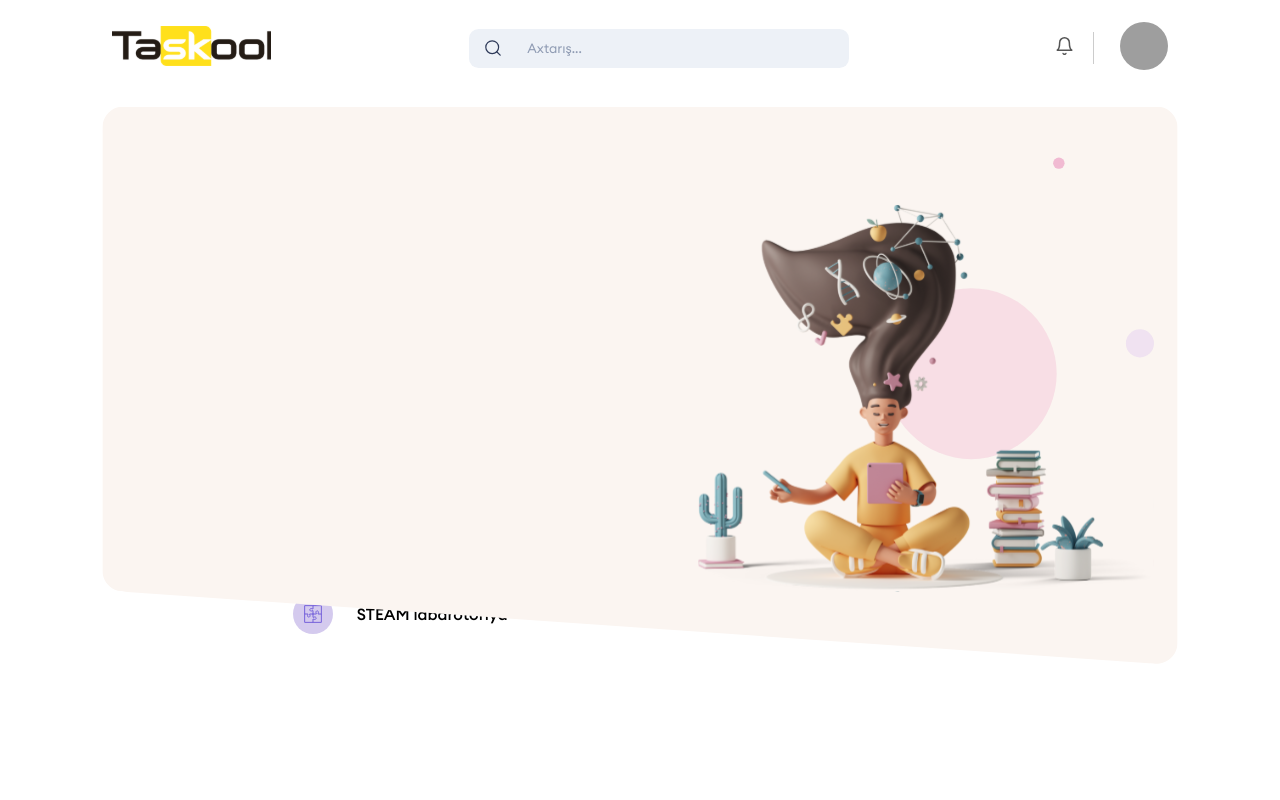
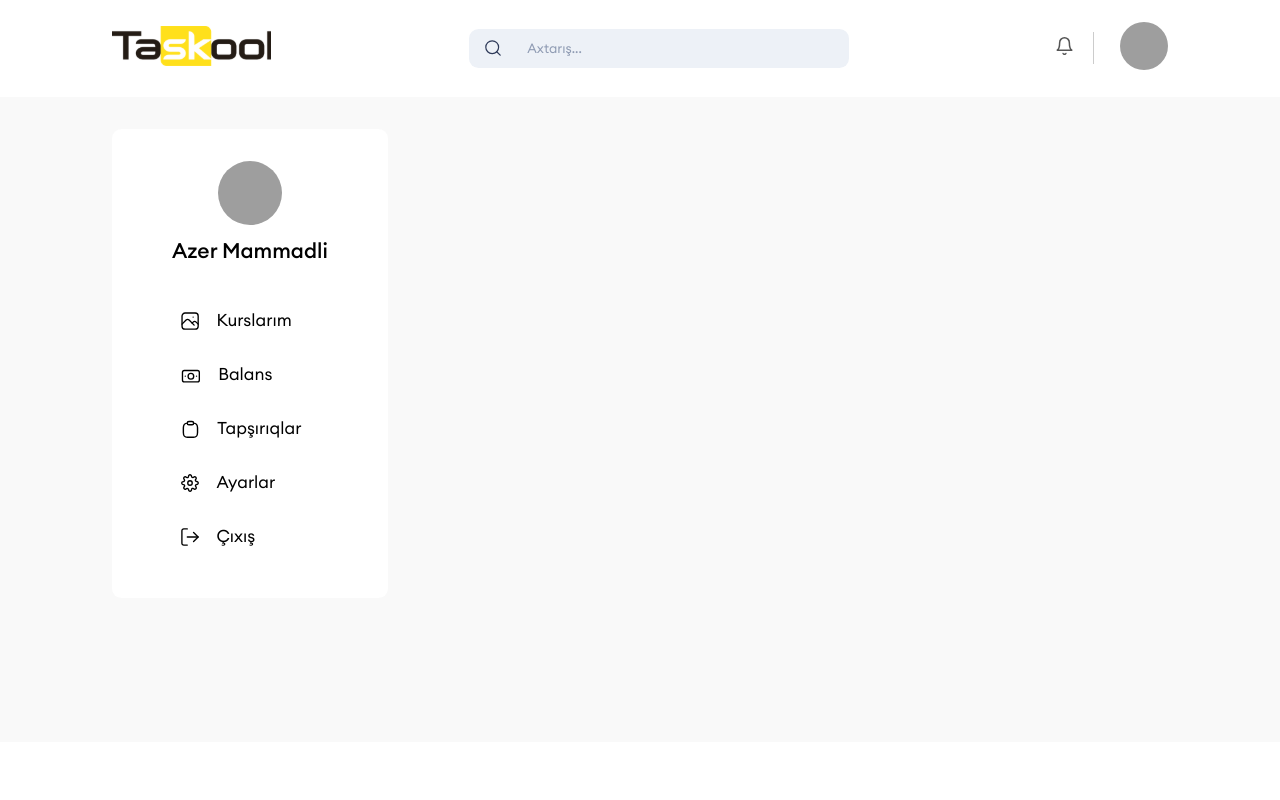
Before and after one commit to fazil-work/taskilled, a React (Create React App) app: page / in a window 1280 px wide. Shown: the top 800 px of the page. Built offline with nearby package versions, Linux system fonts and the light colour scheme; grey boxes are pictures that could not be loaded.

Commit message:
Removed the home page, I will push it once it's done

```diff
--- a/src/App.js
+++ b/src/App.js
@@ -1,13 +1,12 @@
 import styled from "styled-components";
-import { BrowserRouter, Routes, Route, useLocation } from "react-router-dom";
+import { BrowserRouter, Routes, Route } from "react-router-dom";
 import UserSettings from "./Pages/UserSettings";
 import { Navbar } from "./Components/Navbar";
 import { Sidebar } from "./Components/Sidebar";
 import { Footer } from "./Components/Footer";
 import { ConsultantProfile } from "./Pages/ConsultantProfile";
 import { ConsultantAssignments } from "./Pages/ConsultantAssignments";
-import { Home } from "./Pages/Home";
-import { CreateAssignment } from "./Components/CreateAssignment";
+import { CreateAssignment } from "./Pages/CreateAssignment";
 import { Notifications } from "./Components/Notifications";
 
 function App() {
@@ -20,7 +19,9 @@ function App() {
             element={
               <>
                 <Navbar />
-                <Home />
+                <div className="mid">
+                  <Sidebar />
+                </div>
                 <Footer extended />
               </>
             }
--- a/src/Components/CreateAssignment.jsx
+++ b/src/Pages/CreateAssignment.jsx
@@ -1,7 +1,7 @@
 import { Link } from "react-router-dom"
 import styled from "styled-components"
 import { ArrowChevron, BookSaved, Chart, Eye1, Gallery2, Receipt, Star, Text, User, Video } from "../Assets/SVGs/icons"
-import { Calendar } from "./Calendar/Calendar"
+import { Calendar } from "../Components/Calendar/Calendar"
 
 export const CreateAssignment = () => {
   return (
--- a/src/Pages/Home.jsx
+++ /dev/null
@@ -1,135 +0,0 @@
-import { Link } from "react-router-dom"
-import { Arrow } from "../Assets/SVGs/icons"
-import styled from "styled-components"
-import intro from "../Assets/SVGs/xx.svg"
-import achievement from "../Assets/SVGs/achievement.svg"
-import book2 from "../Assets/SVGs/book2.svg"
-import puzzle from "../Assets/SVGs/puzzle.svg"
-import robots from "../Assets/SVGs/robots.svg"
-import figures3 from "../Assets/SVGs/figures3.svg"
-
-export const Home = () => {
-  return (
-    <HomeStyle>
-      <div className="first">
-        <div className="bg">
-          <img src={intro} alt="" />
-        </div>
-        <div className="intro">
-          <div className="move">
-            <h1>Biliyi praktika edərək öyrən</h1>
-            <p>Build skills with courses. Learning is a lasting investment. Get started on your goals today. Continue using the buttons below</p>
-            <div className="links">
-              <Link to="/">
-                <div>
-                  <img src={book2} alt="" />
-                  <p>Təlim programı</p>
-                </div>
-              </Link>
-              <Link to="/">
-                <div>
-                  <img src={achievement} alt="" />
-                  <p>Təlim programı</p>
-                </div>
-              </Link>
-              <Link to="/">
-                <div className="steam">
-                  <img src={puzzle} alt="" />
-                  <p>STEAM labarotoriya</p>
-                </div>
-                <span>{Arrow(.8, "#7561da")}</span>
-              </Link>
-            </div>
-          </div>
-        </div>
-        <div className="empty"></div>
-      </div>
-      <div className="second">
-        <div className="bg">
-          <div className="bgx">
-            <img src={robots} alt="" />
-          </div>
-          <div className="bgx">
-            <img src={figures3} alt="" />
-          </div>
-        </div>
-      </div>
-      <div className="third"></div>
-      <div className="forth"></div>
-      <div className="newsletter"></div>
-    </HomeStyle>
-  )
-}
-
-const HomeStyle = styled.div`
-  background-color: #fff;
-  .first{
-    display: grid;
-    grid-template-columns: 2fr 1fr;
-    grid-gap: 0;
-    margin: 0 auto;
-    width: 80%;
-    height: auto;
-    margin-bottom: 10rem;
-    .intro{
-      width: 55%;
-      margin: 0 auto;
-      margin-top: 6rem;
-      .move{
-        .links{
-          margin-top: 3rem;
-        }
-        a{
-          display: flex;
-          align-items: center;
-          background-color: #fff;
-          margin: 1rem 0;
-          max-width: 400px;
-          border-radius: 0.5rem;
-          padding: .7rem .7rem;
-          text-decoration: none;
-          color: #000;
-          font-weight: 500;
-          justify-content: space-between;
-          div{
-            display: flex;
-            align-items: center;
-          }
-          span{
-            margin: 0 1rem;
-            margin-top: .2rem;
-          }
-          p{
-            margin: 0 1.5rem;
-          }
-        }
-      }
-    }
-    .bg{
-      position: absolute;
-      max-width: 80%;
-      top: 15%;
-      z-index: 0;
-      transform: scale(1.05);
-      img{
-        max-width: 100%;
-        height: auto;
-      }
-    }
-  }
-  .second{
-    width: 80%;
-    height: auto;
-    margin: 0 auto;
-    .bg{
-      display: grid;
-      grid-template-columns: 1fr 1fr;
-      .bgx{
-        img{
-          max-width: 100%;
-          height: auto;
-        }
-      }
-    }
-  }
-`
```
